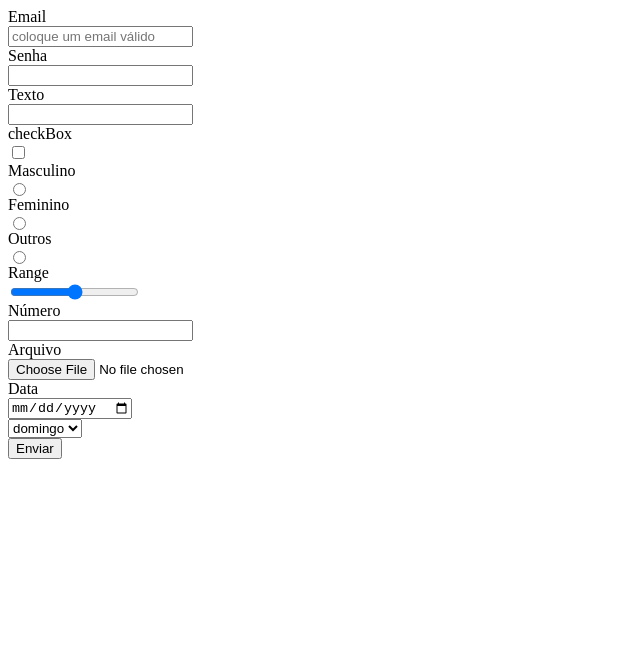
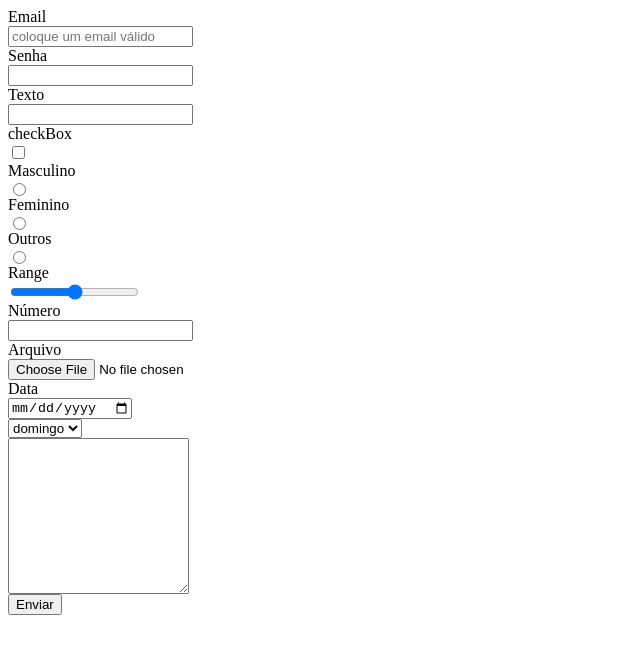
Before and after one commit to Sklorien/projects, a plain HTML site: page Formulario/index.html in a window 1280 px wide. Shown: the whole page, without its empty margins (0-640 px from the left). Drawn offline with Linux system fonts and the light colour scheme.

Commit message:
Update index.html

```diff
--- a/Formulario/index.html
+++ b/Formulario/index.html
@@ -49,6 +49,9 @@
                 <option value="sexta">sexta</option>
                 <option value="sabado">sabado</option>
             </select>
+            <textarea style="display: block;" name="mensagem" id="mensagem" rows="10">
+
+            </textarea>
 
             <button>Enviar</button>
         </form>
```
